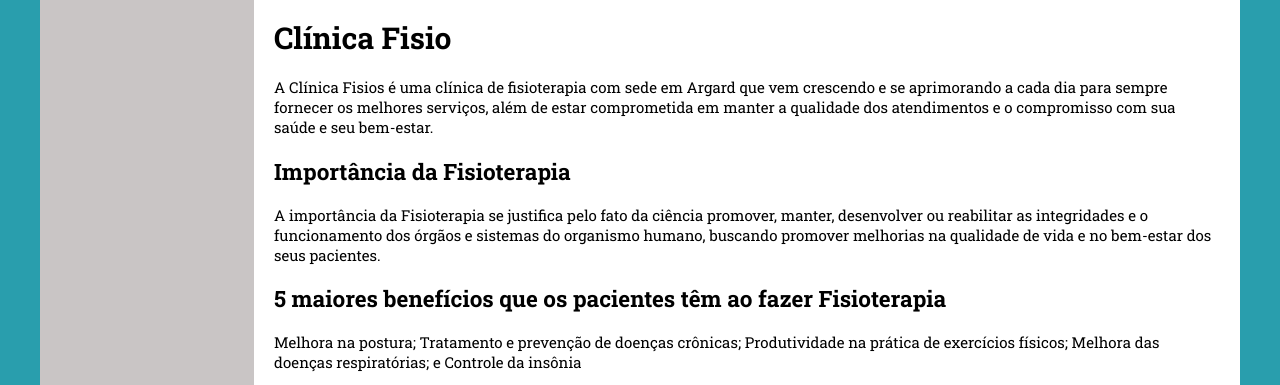
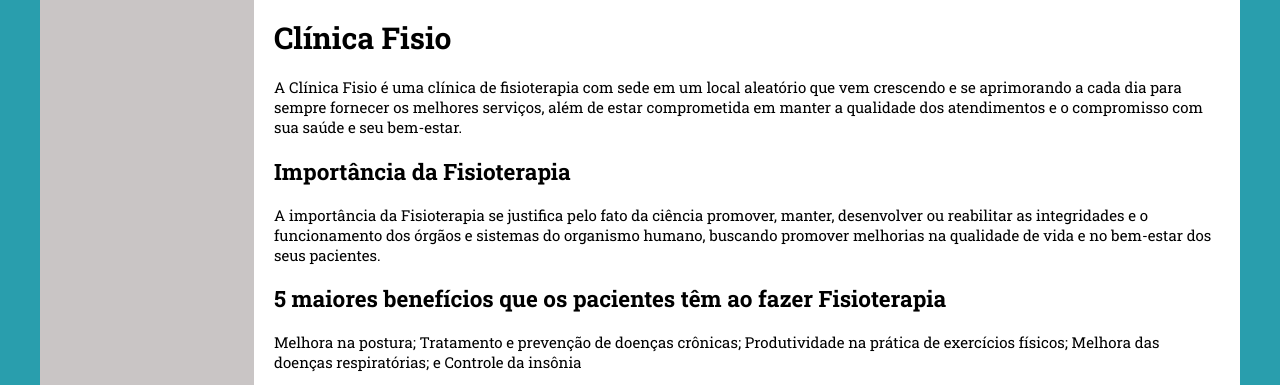
Before and after one commit to marciorobertomr/Desafio.2-Clinica-Medica-HTML, a plain HTML site: page index.html in a window 1280 px wide. Shown: the part 185-570 px from the top of the page. Drawn offline with Linux system fonts and the light colour scheme; a web font is replaced by a local one.

Commit message:
Ajuste do nome da clínica no index.html

```diff
--- a/index.html
+++ b/index.html
@@ -35,7 +35,7 @@
 
                 <div class="content">
                     <h1>Clínica Fisio</h1>
-                    <p>A Clínica Fisios é uma clínica de fisioterapia com sede em Argard que vem crescendo e se aprimorando a cada dia para sempre fornecer os melhores serviços, além de estar comprometida em manter a qualidade dos atendimentos e o compromisso com sua saúde e seu bem-estar.</p>
+                    <p>A Clínica Fisio é uma clínica de fisioterapia com sede em um local aleatório que vem crescendo e se aprimorando a cada dia para sempre fornecer os melhores serviços, além de estar comprometida em manter a qualidade dos atendimentos e o compromisso com sua saúde e seu bem-estar.</p>
                     <h2>Importância da Fisioterapia</h2>
                     <p>A importância da Fisioterapia se justifica pelo fato da ciência promover, manter, desenvolver ou reabilitar as integridades e o funcionamento dos órgãos e sistemas do organismo humano, buscando promover melhorias na qualidade de vida e no bem-estar dos seus pacientes.</p>
                     <h2>5 maiores benefícios que os pacientes têm ao fazer Fisioterapia</h2>
```
